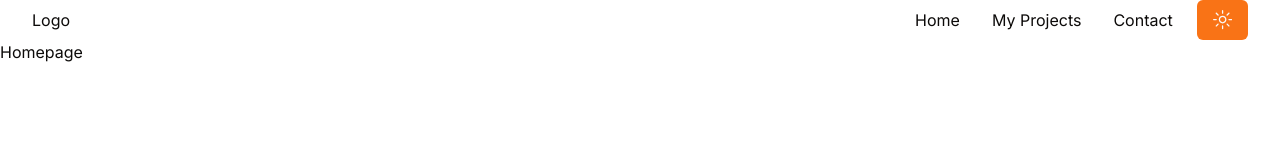
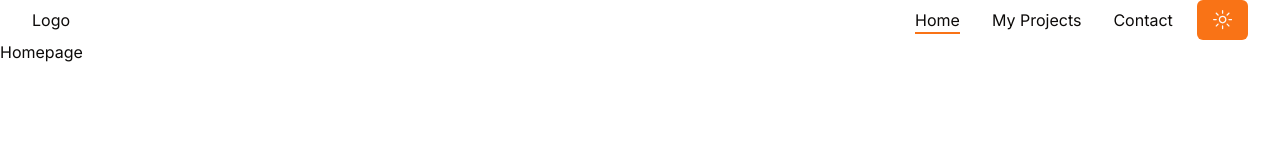
Before and after one commit to edgarespinoza7/edgarespinoza7.github.io, a Next.js app: page / in a window 1280 px wide. Shown: the top 160 px of the page. Built offline with nearby package versions, Linux system fonts and the light colour scheme.

Commit message:
12th commit -added decoration to links in Nav- OK

```diff
--- a/app/layout.jsx
+++ b/app/layout.jsx
@@ -4,7 +4,7 @@
 //Components
 import Header from "@/components/Header";
 import Footer from "@/components/Footer";
-//Theme Provide
+//Theme Provider
 import { ThemeProvider } from "@/components/ThemeProvider";
 
 
--- a/components/Header.jsx
+++ b/components/Header.jsx
@@ -15,7 +15,10 @@
           <Logo />
           <div className="flex items-center gap-x-6">
             {/* nav */}
-            <Nav containerStyles="hidden xl:flex gap-x-8 items-center"/>
+            <Nav
+              containerStyles="hidden xl:flex gap-x-8 items-center"
+              linkStyles="relative hover:text-primary transition-all"
+              underlineStyles="absolute left-0 top-full h-[2px] bg-primary w-full" />
             <ThemeToggler />
             {/* mobile nav */}
             <div className="xl:hidden">
--- a/components/Nav.jsx
+++ b/components/Nav.jsx
@@ -1,3 +1,5 @@
+import { motion } from "framer-motion";
+
 //Link (next js)
 import Link from "next/link";
 
@@ -23,11 +25,17 @@
                     href={link.path}
                     key={index}
                     className={`capitalize ${linkStyles}`}>
-                    {/* {link.path === path && (
+                    {link.path === path && (
+                        <motion.span
+                        initial={{y: '-100%'}}
+                        animate={{y: 0}}
+                        transition={{type: 'tween'}}
+                        layoutId="underline"
+                        className={`${underlineStyles}`} />
 
 
 
-                    )} */}
+                    )}
                     {link.name}
                 </Link>
             })}
```
